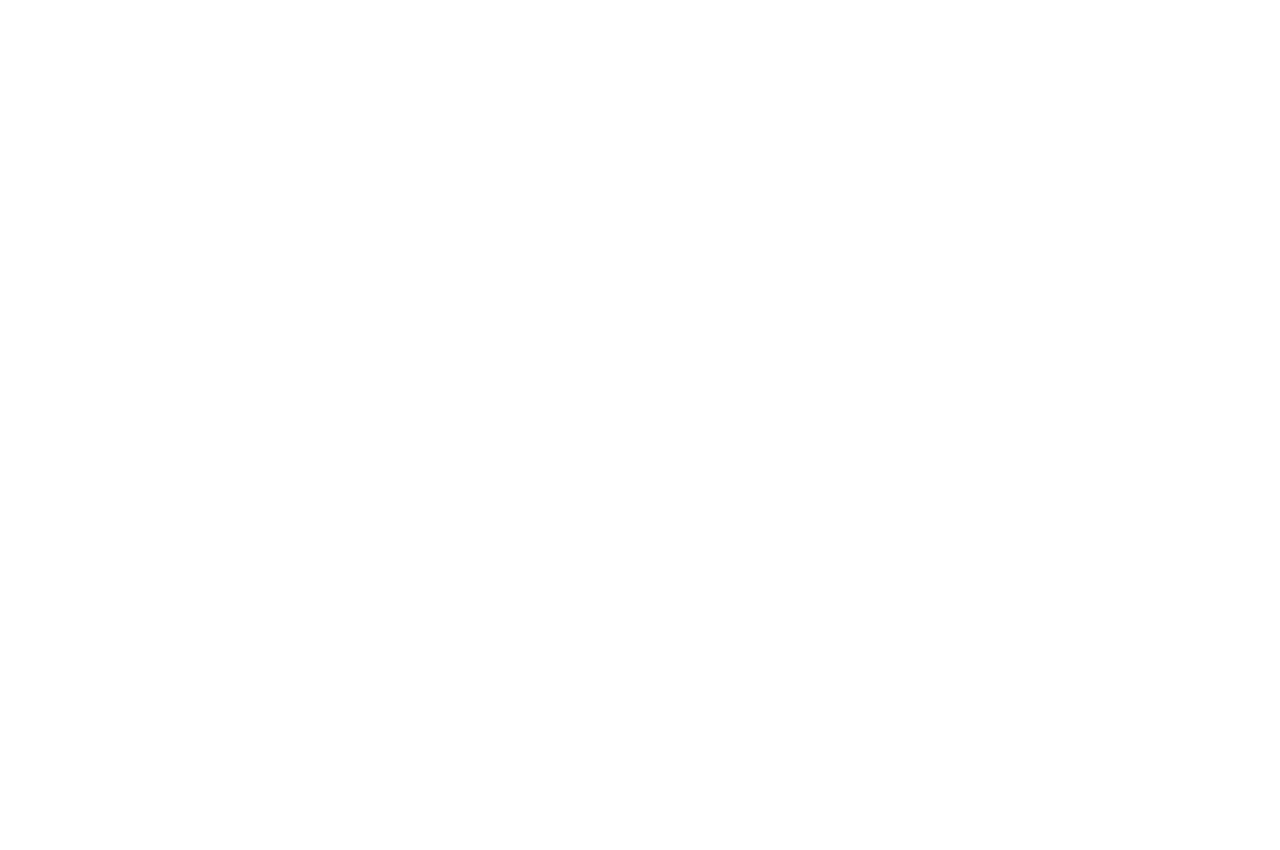
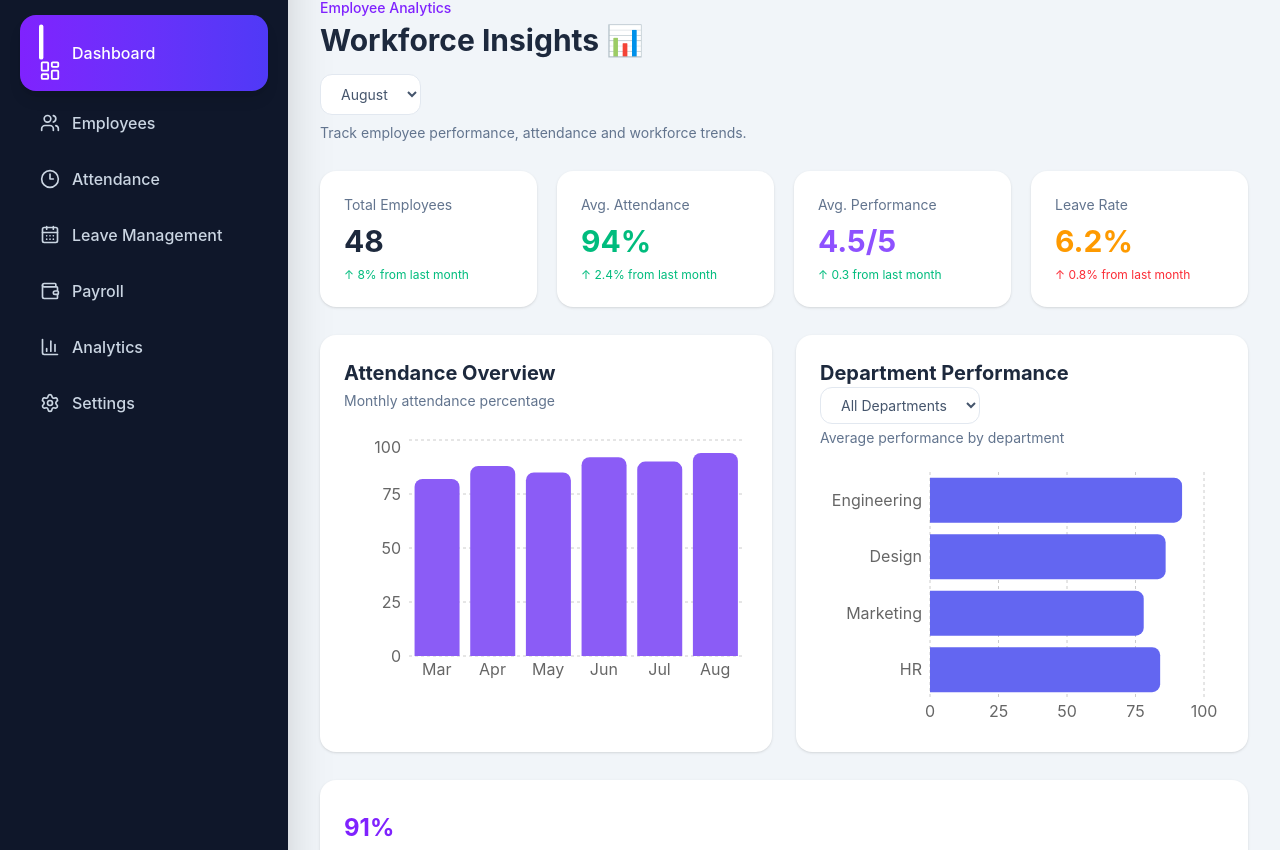
Before and after one commit to rahulkumar218/CrewSync, a React (Vite) app in the folder Client/: page /analytics in a window 1280 px wide. Before the commit this address had no page. Shown: the part 122-972 px from the top of the page. Before the commit the page ends 800 px from the top, so only its background shows below. Built offline with nearby package versions, Linux system fonts and the light colour scheme.

Commit message:
Build interactive analytics dashboard

```diff
--- a/Client/src/App.jsx
+++ b/Client/src/App.jsx
@@ -23,6 +23,9 @@ import MainLayout from "./layouts/MainLayout";
 import Attendance from "./pages/Attendance/Attendance";
 import LeavePage from "./pages/Leave/LeavePage";
 import PayrollPage from "./pages/Payroll/PayrollPage";
+
+import AnalyticsPage from "./pages/Analytics/AnalyticsPage";
+
 function App() {
   return (
     <BrowserRouter>
@@ -77,6 +80,14 @@ function App() {
   }
 />
 
+<Route
+  path="/analytics"
+  element={
+    <MainLayout>
+      <AnalyticsPage />
+    </MainLayout>
+  }
+/>
       </Routes>
     </BrowserRouter>
   );
--- /dev/null
+++ b/Client/src/pages/Analytics/AnalyticsPage.jsx
@@ -0,0 +1,391 @@
+import {
+  BarChart,
+  Bar,
+  LineChart,
+  Line,
+  XAxis,
+  YAxis,
+  CartesianGrid,
+  Tooltip,
+  ResponsiveContainer,
+} from "recharts";
+import { useState } from "react";
+
+function AnalyticsPage() {
+const attendanceData = [
+  { month: "Mar", attendance: 82 },
+  { month: "Apr", attendance: 88 },
+  { month: "May", attendance: 85 },
+  { month: "Jun", attendance: 92 },
+  { month: "Jul", attendance: 90 },
+  { month: "Aug", attendance: 94 },
+];
+
+const departmentData = [
+  { department: "Engineering", performance: 92 },
+  { department: "Design", performance: 86 },
+  { department: "Marketing", performance: 78 },
+  { department: "HR", performance: 84 },
+];
+
+const performanceData = [
+  { month: "Mar", performance: 72 },
+  { month: "Apr", performance: 76 },
+  { month: "May", performance: 79 },
+  { month: "Jun", performance: 84 },
+  { month: "Jul", performance: 87 },
+  { month: "Aug", performance: 91 },
+];
+
+const [departmentFilter, setDepartmentFilter] = useState("All Departments");
+const [selectedMonth, setSelectedMonth] = useState("August");
+const monthAttendance = {
+  March: 82,
+  April: 88,
+  May: 85,
+  June: 92,
+  July: 90,
+  August: 94,
+};
+
+const monthPerformance = {
+  March: 72,
+  April: 76,
+  May: 79,
+  June: 84,
+  July: 87,
+  August: 91,
+};
+
+const monthLeaveRate = {
+  March: 7.1,
+  April: 6.8,
+  May: 6.5,
+  June: 6.0,
+  July: 5.8,
+  August: 6.2,
+};
+
+const monthEmployees = {
+  March: 43,
+  April: 45,
+  May: 46,
+  June: 47,
+  July: 48,
+  August: 48,
+};
+
+const selectedPerformance =
+  performanceData.find(
+    (item) =>
+      item.month === selectedMonth.slice(0, 3)
+  )?.performance || 0;
+
+  const departmentMonthData = {
+  March: [
+    { department: "Engineering", performance: 88 },
+    { department: "Design", performance: 82 },
+    { department: "Marketing", performance: 75 },
+    { department: "HR", performance: 80 },
+  ],
+  April: [
+    { department: "Engineering", performance: 90 },
+    { department: "Design", performance: 84 },
+    { department: "Marketing", performance: 77 },
+    { department: "HR", performance: 82 },
+  ],
+  May: [
+    { department: "Engineering", performance: 91 },
+    { department: "Design", performance: 85 },
+    { department: "Marketing", performance: 78 },
+    { department: "HR", performance: 83 },
+  ],
+  June: [
+    { department: "Engineering", performance: 93 },
+    { department: "Design", performance: 87 },
+    { department: "Marketing", performance: 80 },
+    { department: "HR", performance: 85 },
+  ],
+  July: [
+    { department: "Engineering", performance: 94 },
+    { department: "Design", performance: 88 },
+    { department: "Marketing", performance: 82 },
+    { department: "HR", performance: 86 },
+  ],
+  August: [
+    { department: "Engineering", performance: 92 },
+    { department: "Design", performance: 86 },
+    { department: "Marketing", performance: 78 },
+    { department: "HR", performance: 84 },
+  ],
+};
+
+ return (
+  <div className="space-y-7">
+
+    {/* Analytics Header */}
+    <div>
+      <p className="text-sm font-medium text-violet-600">
+        Employee Analytics
+      </p>
+
+      <h1 className="mt-1 text-3xl font-bold text-slate-800">
+        Workforce Insights 📊
+      </h1>
+
+      <select
+  value={selectedMonth}
+  onChange={(e) => setSelectedMonth(e.target.value)}
+  className="mt-4 rounded-xl border border-slate-200 bg-white px-4 py-2.5 text-sm text-slate-600 outline-none focus:border-violet-500"
+>
+  <option>August</option>
+  <option>July</option>
+  <option>June</option>
+  <option>May</option>
+  <option>April</option>
+  <option>March</option>
+</select>
+
+      <p className="mt-2 text-sm text-slate-500">
+        Track employee performance, attendance and workforce trends.
+      </p>
+    </div>
+
+
+    {/* KPI Cards */}
+    <div className="grid grid-cols-1 gap-5 sm:grid-cols-2 xl:grid-cols-4">
+
+      <div className="rounded-2xl bg-white p-6 shadow-sm">
+        <p className="text-sm text-slate-500">
+          Total Employees
+        </p>
+
+        <h2 className="mt-2 text-3xl font-bold text-slate-800">
+         {monthEmployees[selectedMonth]}
+        </h2>
+
+        <p className="mt-2 text-xs text-emerald-500">
+          ↑ 8% from last month
+        </p>
+      </div>
+
+
+      <div className="rounded-2xl bg-white p-6 shadow-sm">
+        <p className="text-sm text-slate-500">
+          Avg. Attendance
+        </p>
+
+        <h2 className="mt-2 text-3xl font-bold text-emerald-500">
+        {monthAttendance[selectedMonth]}%
+        </h2>
+
+        <p className="mt-2 text-xs text-emerald-500">
+          ↑ 2.4% from last month
+        </p>
+      </div>
+
+
+      <div className="rounded-2xl bg-white p-6 shadow-sm">
+        <p className="text-sm text-slate-500">
+          Avg. Performance
+        </p>
+
+        <h2 className="mt-2 text-3xl font-bold text-violet-500">
+        {(monthPerformance[selectedMonth] / 20).toFixed(1)}/5
+        </h2>
+
+        <p className="mt-2 text-xs text-emerald-500">
+          ↑ 0.3 from last month
+        </p>
+      </div>
+
+
+      <div className="rounded-2xl bg-white p-6 shadow-sm">
+        <p className="text-sm text-slate-500">
+          Leave Rate
+        </p>
+
+        <h2 className="mt-2 text-3xl font-bold text-amber-500">
+         {monthLeaveRate[selectedMonth]}%
+        </h2>
+
+        <p className="mt-2 text-xs text-red-500">
+          ↑ 0.8% from last month
+        </p>
+      </div>
+
+    </div>
+
+
+    {/* Charts Area */}
+    <div className="grid grid-cols-1 gap-6 xl:grid-cols-2">
+
+      {/* Attendance Chart */}
+      <div className="rounded-2xl bg-white p-6 shadow-sm">
+
+        <div className="mb-6">
+          <h2 className="text-xl font-bold text-slate-800">
+            Attendance Overview
+          </h2>
+
+          <p className="mt-1 text-sm text-slate-500">
+            Monthly attendance percentage
+          </p>
+        </div>
+
+       <div className="h-64 w-full">
+  <ResponsiveContainer width="100%" height="100%">
+    <BarChart data={attendanceData}>
+      <CartesianGrid strokeDasharray="3 3" vertical={false} />
+
+      <XAxis
+        dataKey="month"
+        tickLine={false}
+        axisLine={false}
+      />
+
+      <YAxis
+        domain={[0, 100]}
+        tickLine={false}
+        axisLine={false}
+      />
+
+      <Tooltip
+  formatter={(value) => [`${value}%`, "Performance"]}
+/>
+      <Bar
+        dataKey="attendance"
+        radius={[8, 8, 0, 0]}
+        fill="#8b5cf6"
+      />
+    </BarChart>
+  </ResponsiveContainer>
+</div>
+      </div>
+
+
+      {/* Department Performance */}
+
+
+      <div className="rounded-2xl bg-white p-6 shadow-sm">
+
+        <div className="mb-6">
+          <h2 className="text-xl font-bold text-slate-800">
+            Department Performance
+          </h2>
+
+<select
+  value={departmentFilter}
+  onChange={(e) => setDepartmentFilter(e.target.value)}
+  className="rounded-xl border border-slate-200 bg-white px-4 py-2 text-sm text-slate-600 outline-none focus:border-violet-500"
+>
+  <option>All Departments</option>
+  <option>Engineering</option>
+  <option>Design</option>
+  <option>Marketing</option>
+  <option>HR</option>
+</select>
+
+          <p className="mt-1 text-sm text-slate-500">
+            Average performance by department
+          </p>
+        </div>
+
+        <div className="h-64 w-full">
+  <ResponsiveContainer width="100%" height="100%">
+    <BarChart
+ data={
+  departmentFilter === "All Departments"
+    ? departmentMonthData[selectedMonth]
+    : departmentMonthData[selectedMonth].filter(
+        (item) => item.department === departmentFilter
+      )
+}
+      layout="vertical"
+      margin={{ left: 20, right: 20 }}
+    >
+      <CartesianGrid
+        strokeDasharray="3 3"
+        horizontal={false}
+      />
+
+      <XAxis
+        type="number"
+        domain={[0, 100]}
+        tickLine={false}
+        axisLine={false}
+      />
+
+      <YAxis
+        type="category"
+        dataKey="department"
+        width={90}
+        tickLine={false}
+        axisLine={false}
+      />
+
+      <Tooltip />
+
+      <Bar
+        dataKey="performance"
+        radius={[0, 8, 8, 0]}
+        fill="#6366f1"
+      />
+    </BarChart>
+  </ResponsiveContainer>
+</div>
+      </div>
+
+    </div>
+
+    <div className="rounded-2xl bg-white p-6 shadow-sm">
+  <div className="mb-6">
+    <p className="mt-2 text-2xl font-bold text-violet-600">
+  {selectedPerformance}%
+</p>
+    <p className="mt-1 text-sm text-slate-500">
+      Employee performance over the last six months.
+    </p>
+  </div>
+
+  <div className="h-64 w-full">
+    <ResponsiveContainer width="100%" height="100%">
+      <LineChart data={performanceData}>
+        <CartesianGrid
+          strokeDasharray="3 3"
+          vertical={false}
+        />
+
+        <XAxis
+          dataKey="month"
+          tickLine={false}
+          axisLine={false}
+        />
+
+        <YAxis
+          domain={[0, 100]}
+          tickLine={false}
+          axisLine={false}
+        />
+
+        <Tooltip />
+
+        <Line
+          type="monotone"
+          dataKey="performance"
+          stroke="#8b5cf6"
+          strokeWidth={3}
+          dot={{ r: 4 }}
+          activeDot={{ r: 6 }}
+        />
+      </LineChart>
+    </ResponsiveContainer>
+  </div>
+</div>
+
+  </div>
+);
+
+}
+
+export default AnalyticsPage;
```
